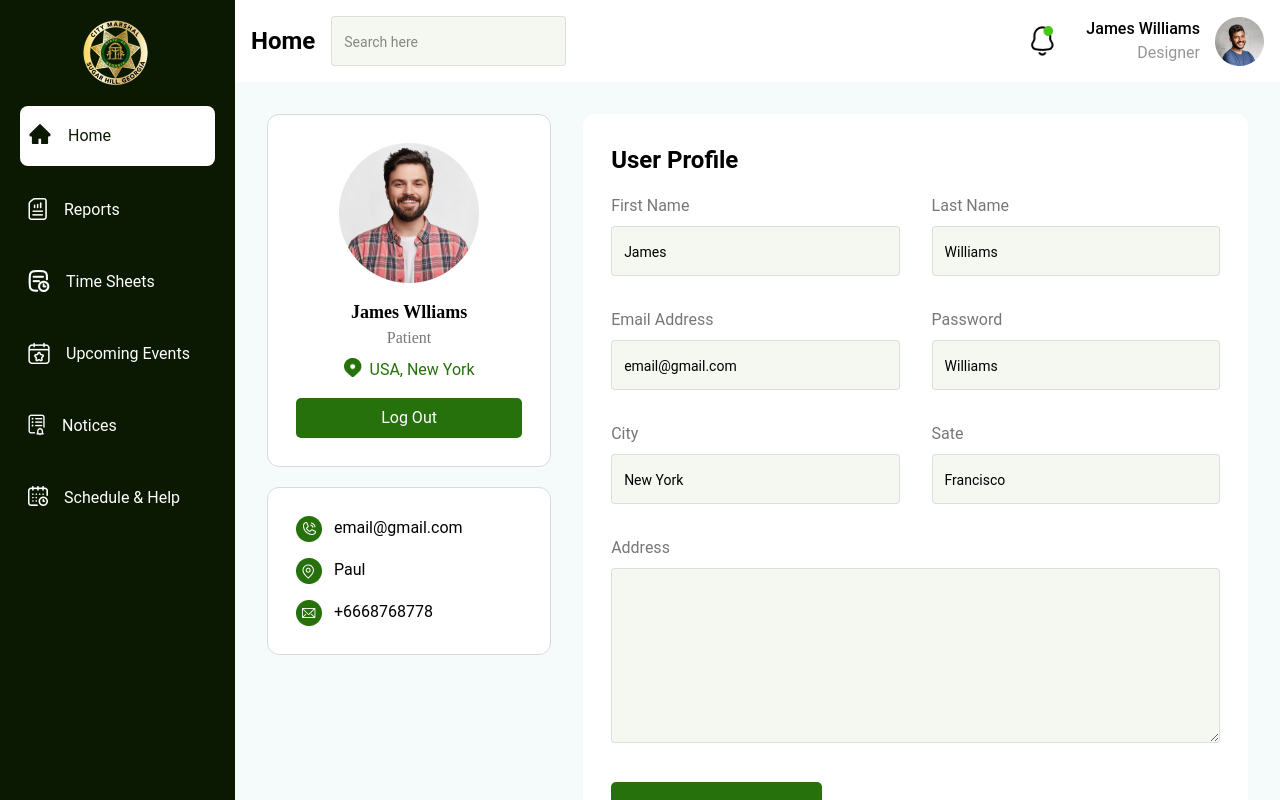
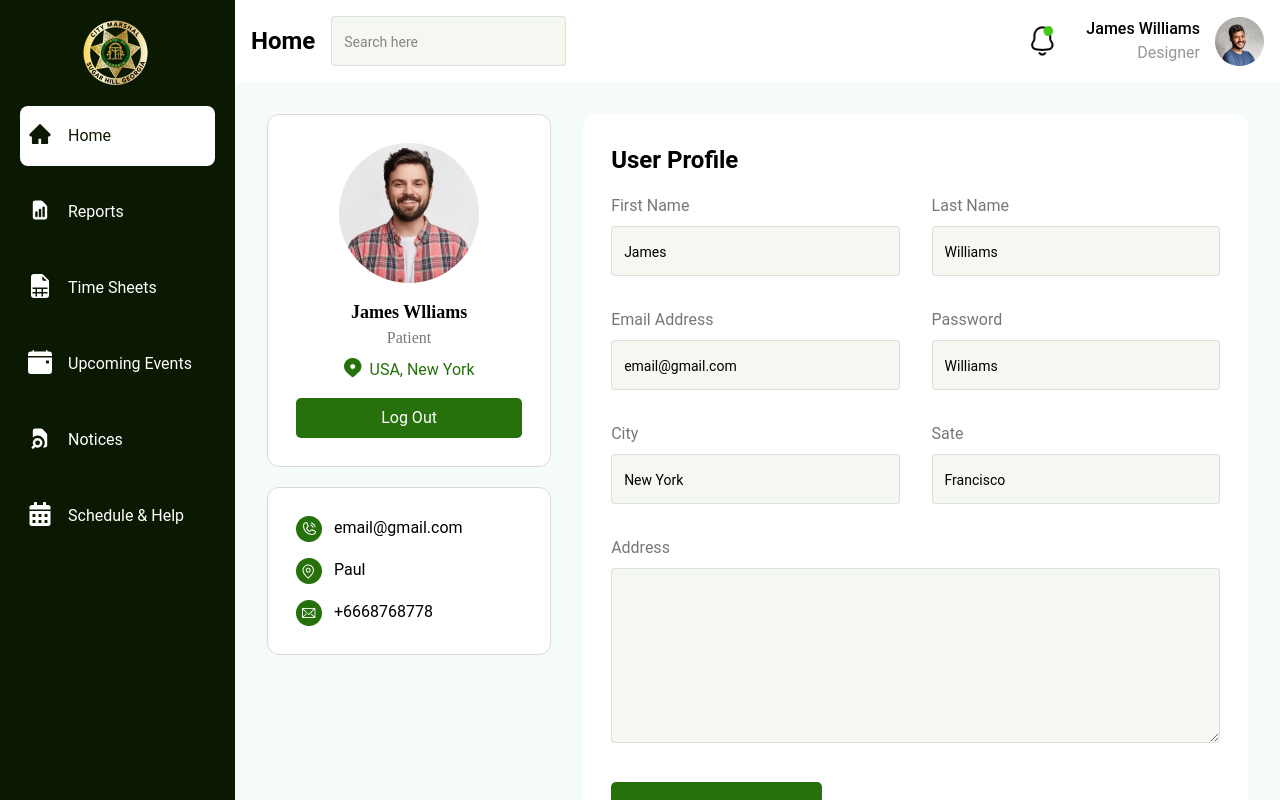
Before and after one commit to Sardar-Taha/task-project, a Next.js app: page / in a window 1280 px wide. Built offline with nearby package versions, Linux system fonts and the light colour scheme.

Commit message:
Active background added

```diff
--- a/package.json
+++ b/package.json
@@ -16,6 +16,8 @@
     "react-icons": "^4.11.0"
   },
   "devDependencies": {
+    "@types/node": "20.8.10",
+    "@types/react": "18.2.34",
     "autoprefixer": "^10.0.1",
     "eslint": "^8",
     "eslint-config-next": "14.0.1",
--- a/src/app/assets/index.js
+++ b/src/app/assets/index.js
@@ -7,7 +7,7 @@ export { default as timeSheetIcon } from "./images/timeSheetIcon.png";
 export { default as eventIcon } from "./images/eventIcon.png";
 export { default as reportIcon } from "./images/reportIcon.png";
 export { default as noticeIcon } from "./images/noticeIcon.png";
-export { default as sheduleIcon } from "./images/sheduleIcon.png";
+export { default as scheduleIcon } from "./images/sheduleIcon.png";
 export { default as userProfileImg } from "./images/userProfileImg.png";
 export { default as locationIcon } from "./images/locationIcon.png";
 export { default as emailIcon } from "./images/emailIcon.png";
--- a/src/app/components/common/button.jsx
+++ /dev/null
@@ -1,13 +0,0 @@
-import React from "react";
-
-function ButtonComp({ width, height, text }) {
-  return (
-    <button
-      className={`w-${width} h-${height} bg-btnBGColor text-white text-16 font-normal rounded-5 border-none`}
-    >
-      {text}
-    </button>
-  );
-}
-
-export default ButtonComp;
--- a/src/app/components/sidebar.jsx
+++ b/src/app/components/sidebar.jsx
@@ -1,22 +1,96 @@
 "use client";
 import Image from "next/image";
 import React from "react";
-import {
-  eventIcon,
-  homeIcon,
-  noticeIcon,
-  reportIcon,
-  sheduleIcon,
-  sidebarLogo,
-  timeSheetIcon,
-} from "../assets";
+import { sidebarLogo } from "../assets";
 import { useRouter } from "next/navigation";
 import { AiFillHome } from "react-icons/ai";
+import { HiDocumentReport, HiDocumentSearch } from "react-icons/hi";
+import { FaCalendarAlt } from "react-icons/fa";
+import {
+  BsFillFileEarmarkSpreadsheetFill,
+  BsFillCalendarEventFill,
+} from "react-icons/bs";
 import { usePathname } from "next/navigation";
 
 function Sidebar() {
   const router = useRouter();
   const pathname = usePathname();
+
+  const sidebarData = [
+    {
+      id: 1,
+      text: "Home",
+      route: "/",
+      image: (
+        <AiFillHome
+          className={`text-[#fff] text-2xl mb-1 ${
+            pathname === "/" ? "text-secondary" : ""
+          }`}
+        />
+      ),
+    },
+    {
+      id: 2,
+      text: "Reports",
+      route: "/reports",
+      image: (
+        <HiDocumentReport
+          className={`text-[#fff] text-2xl mb-1 ${
+            pathname === "/reports" ? "text-secondary" : ""
+          }`}
+        />
+      ),
+    },
+    {
+      id: 3,
+      text: "Time Sheets",
+      route: "/time-sheets",
+      image: (
+        <BsFillFileEarmarkSpreadsheetFill
+          className={`text-[#fff] text-2xl mb-1 ${
+            pathname === "/time-sheets" ? "text-secondary" : ""
+          }`}
+        />
+      ),
+    },
+    {
+      id: 4,
+      text: "Upcoming Events",
+      route: "/upcoming-events",
+      image: (
+        <BsFillCalendarEventFill
+          className={`text-[#fff] text-2xl mb-1 ${
+            pathname === "/upcoming-events" ? "text-secondary" : ""
+          }`}
+        />
+      ),
+    },
+    {
+      id: 5,
+      text: "Notices",
+      route: "/notices",
+
+      image: (
+        <HiDocumentSearch
+          className={`text-[#fff] text-2xl mb-1 ${
+            pathname === "/notices" ? "text-secondary" : ""
+          }`}
+        />
+      ),
+    },
+    {
+      id: 6,
+      text: "Schedule & Help",
+      route: "/schedule-and-help",
+      image: (
+        <FaCalendarAlt
+          className={`text-[#fff] text-2xl mb-1 ${
+            pathname === "/schedule-and-help" ? "text-secondary" : ""
+          }`}
+        />
+      ),
+    },
+  ];
 
   return (
     <div className="w-full bg-secondary h-screen overflow-hidden px-5">
@@ -25,27 +99,25 @@ function Sidebar() {
         alt="Sidebar Logo"
         className="block mx-auto mt-4"
       />
-
+      {sidebarData.map((item) => (
         <div
           className={`flex items-center gap-4  mt-4 cursor-pointer py-4 px-2 ${
-          pathname === "/" ? "bg-white rounded-lg" : ""
+            pathname === item.route ? "bg-white rounded-lg" : ""
           }`}
-        onClick={() => router.push("/")}
+          onClick={() => router.push(item.route)}
         >
-        <AiFillHome
-          className={`text-[#fff] text-2xl mb-1 ${
-            pathname === "/" ? "text-secondary" : ""
-          }`}
-        />
+          {item.image}
           <h1
             className={`text-[16px] font-normal text-[#fff] ${
-            pathname === "/" ? "text-secondary" : ""
+              pathname === item.route ? "text-secondary" : ""
             }`}
           >
-          Home
+            {item.text}
           </h1>
         </div>
-      <div
+      ))}
+
+      {/* <div
         className="flex gap-4  mt-4 cursor-pointer py-4 px-2"
         onClick={() => router.push("/reports")}
       >
@@ -84,7 +156,7 @@ function Sidebar() {
         <h1 className="text-[16px] font-normal text-[#fff]  ">
           Schedule & Help
         </h1>
-      </div>
+      </div> */}
     </div>
   );
 }
```
Also changed, not shown: src/app/data/sidebarData.jsx (added), 1 other file (tests, documents, lock files or other folders). Lines whose indentation alone changed are shown as unchanged.
